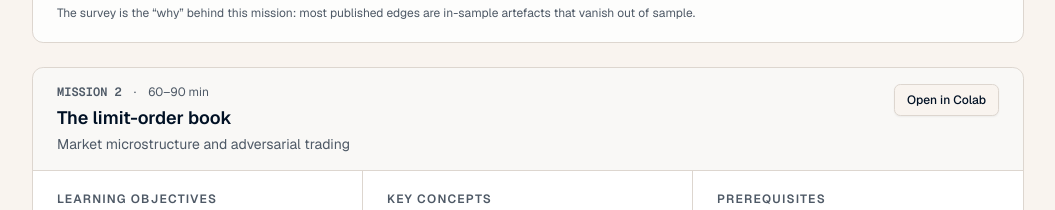
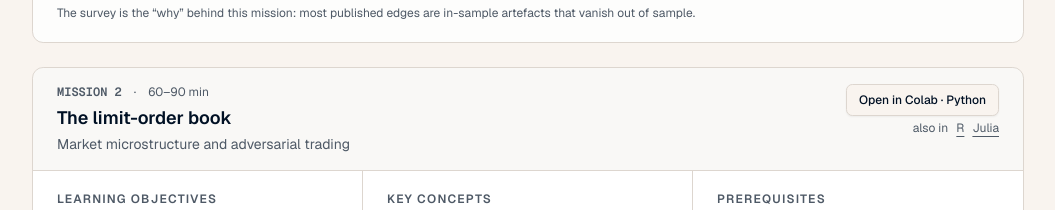
Before and after one commit to convexpi/platform, a Next.js app in the folder web/: page /curriculum in a window 1280 px wide. Shown: the part 1080-1290 px from the top of the page, without its empty margins (112-1167 px from the left). Built offline with nearby package versions, Linux system fonts and the light colour scheme.

Commit message:
curriculum/dashboard: R+Julia Colab links for all missions (2/6/7 now ported)

```diff
--- a/web/app/curriculum/page.tsx
+++ b/web/app/curriculum/page.tsx
@@ -67,6 +67,7 @@ const MISSIONS: Mission[] = [
     subtitle: 'Market microstructure and adversarial trading',
     duration: '60–90 min',
     colab: 'https://colab.research.google.com/github/convexpi/missions/blob/main/missions/mission_02_marketmaker/notebook.ipynb',
+    langs: ['r', 'julia'],
     objectives: [
       'Describe how a limit-order book operates',
       'Implement a simple market-making agent',
@@ -165,6 +166,7 @@ const MISSIONS: Mission[] = [
     subtitle: 'Reinforcement learning meets market microstructure',
     duration: '2–3 hours',
     colab: 'https://colab.research.google.com/github/convexpi/missions/blob/main/missions/mission_06_advanced_agents/notebook.ipynb',
+    langs: ['r', 'julia'],
     objectives: [
       'Implement a basic RL agent for order execution',
       'Measure and minimise market impact',
@@ -192,6 +194,7 @@ const ELECTIVES: Mission[] = [
     subtitle: 'Trading the realistic exchange (L3)',
     duration: '60–90 min',
     colab: 'https://colab.research.google.com/github/convexpi/missions/blob/main/missions/mission_07_queue_dynamics/notebook.ipynb',
+    langs: ['r', 'julia'],
     objectives: [
       'Explain FIFO queue priority and why queue position is the maker’s core asset',
       'Simulate a resting limit order order-by-order: drain the queue, then fill',
--- a/web/components/mission-progress.tsx
+++ b/web/components/mission-progress.tsx
@@ -19,6 +19,7 @@ const MISSIONS = [
     title: 'The Limit-Order Book',
     desc: 'Inventory risk, adverse selection, PnL attribution',
     colab: 'https://colab.research.google.com/github/convexpi/missions/blob/main/missions/mission_02_marketmaker/notebook.ipynb',
+    langs: ['r', 'julia'] as const,
   },
   {
     id: 'mission_03_alpha_discovery',
@@ -50,6 +51,7 @@ const MISSIONS = [
     title: 'Advanced Agents',
     desc: 'RL execution, market impact, end-to-end strategy',
     colab: 'https://colab.research.google.com/github/convexpi/missions/blob/main/missions/mission_06_advanced_agents/notebook.ipynb',
+    langs: ['r', 'julia'] as const,
   },
   {
     id: 'mission_07_queue_dynamics',
@@ -57,6 +59,7 @@ const MISSIONS = [
     title: 'Queue Dynamics (L3) · elective',
     desc: 'Queue position, latency, the cancel race',
     colab: 'https://colab.research.google.com/github/convexpi/missions/blob/main/missions/mission_07_queue_dynamics/notebook.ipynb',
+    langs: ['r', 'julia'] as const,
   },
   {
     id: 'mission_08_cost_of_trading',
```
